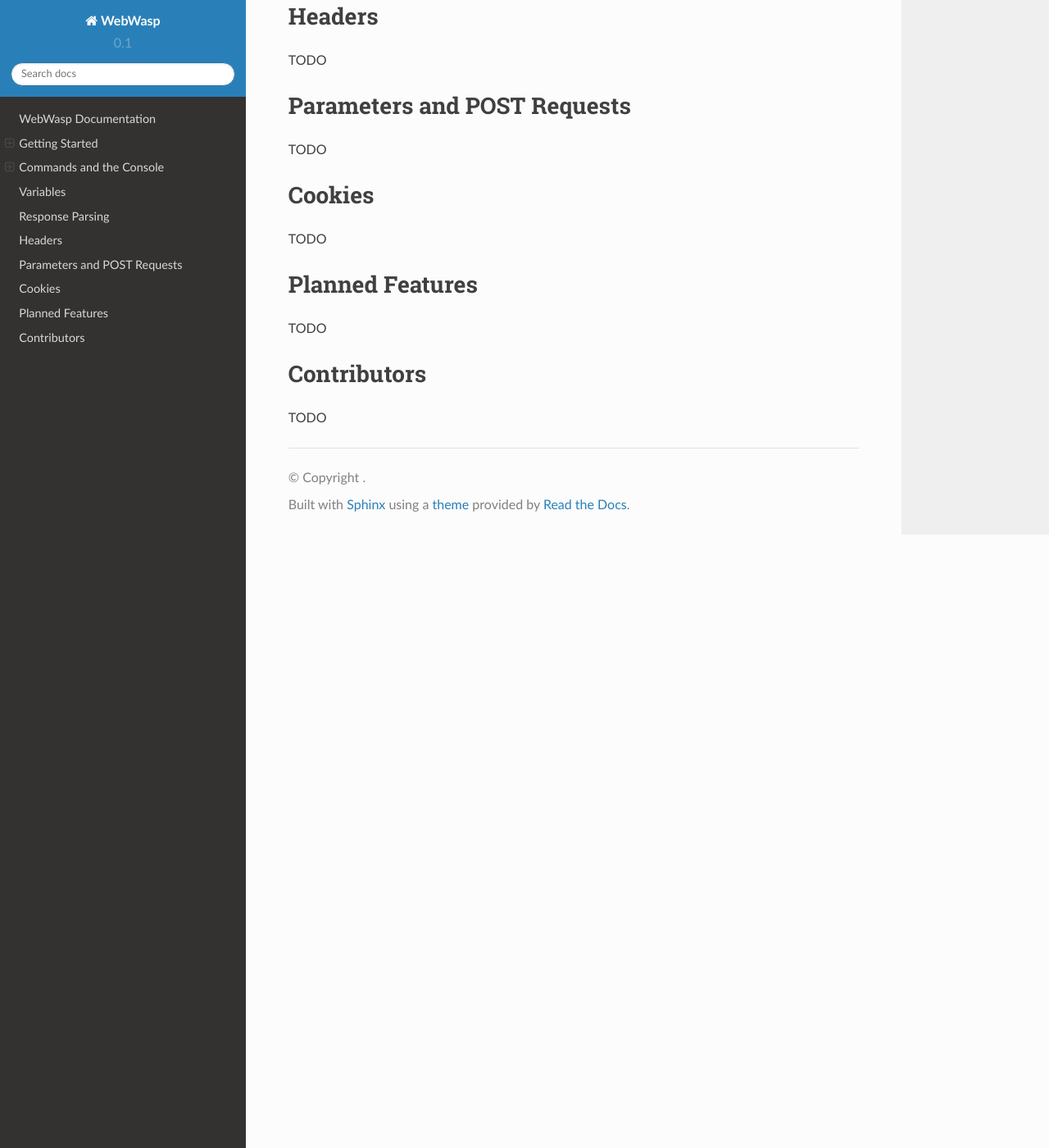
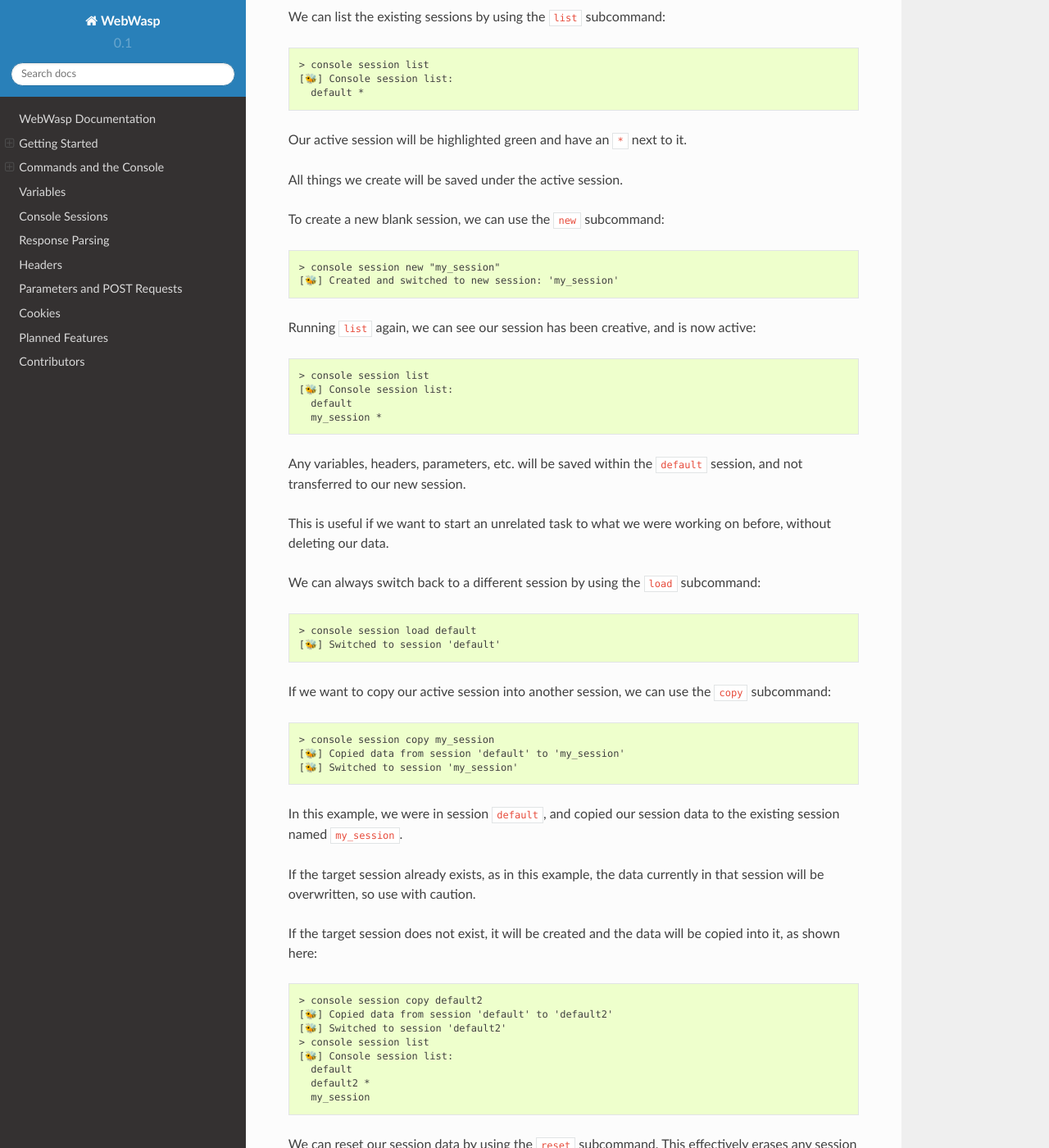
Before and after one commit to m-rosinsky/WebWasp, a Sphinx documentation site: the page built from docs/source/index.rst, in a window 1280 px wide and 1400 px high, scrolled down 4923 px. Shown: the whole window at 82% size. Built offline with Sphinx 7.4.7 and the Read the Docs theme 2.0.0, drawn with Linux system fonts in a browser that asks for light colours; some of the changed text lies outside the part shown.

Commit message:
Added console session docs

```diff
--- a/docs/source/index.rst
+++ b/docs/source/index.rst
@@ -110,9 +110,8 @@ If we want to see the actual source code of the response, we can use the ``-t``
 
 .. code-block::
 
-  > response show -t
-  <!doctype html>
-  --truncated--
+  > response show text
+  <!doctype html><html itemscope="" itemtype="http://schema.org/WebPage" lang="en"><head>...
 
 Commands and the Console
 ========================
@@ -133,6 +132,7 @@ These include:
 * Enhanced tab completions
 * Command shortening
 * Session persistence
+* Session context management
 
 Getting Help
 ------------
@@ -243,6 +243,99 @@ Variables
 
 TODO
 
+Console Sessions
+================
+
+By default, WebWasp will create a session for us called ``default`` to work in.
+
+We can list the existing sessions by using the ``list`` subcommand:
+
+.. code-block::
+
+  > console session list
+  [🐝] Console session list:
+    default *
+
+Our active session will be highlighted green and have an ``*`` next to it.
+
+All things we create will be saved under the active session.
+
+To create a new blank session, we can use the ``new`` subcommand:
+
+.. code-block::
+
+  > console session new "my_session"
+  [🐝] Created and switched to new session: 'my_session'
+
+Running ``list`` again, we can see our session has been creative, and is now active:
+
+.. code-block::
+
+  > console session list
+  [🐝] Console session list:
+    default
+    my_session *
+
+Any variables, headers, parameters, etc. will be saved within the ``default`` session, and not transferred to our new session.
+
+This is useful if we want to start an unrelated task to what we were working on before, without deleting our data.
+
+We can always switch back to a different session by using the ``load`` subcommand:
+
+.. code-block::
+
+  > console session load default
+  [🐝] Switched to session 'default'
+
+If we want to copy our active session into another session, we can use the ``copy`` subcommand:
+
+.. code-block::
+
+  > console session copy my_session
+  [🐝] Copied data from session 'default' to 'my_session'
+  [🐝] Switched to session 'my_session'
+
+In this example, we were in session ``default``, and copied our session data to the existing session named ``my_session``.
+
+If the target session already exists, as in this example, the data currently in that session will be overwritten, so use with caution.
+
+If the target session does not exist, it will be created and the data will be copied into it, as shown here:
+
+.. code-block::
+
+  > console session copy default2
+  [🐝] Copied data from session 'default' to 'default2'
+  [🐝] Switched to session 'default2'
+  > console session list
+  [🐝] Console session list:
+    default
+    default2 *
+    my_session
+
+We can reset our session data by using the ``reset`` subcommand. This effectively erases any session data we currently have:
+
+.. code-block::
+
+  > console session reset
+  [🐝] Resetting data for session 'default'
+
+We can also delete sessions using the ``delete`` subcommand:
+
+.. code-block::
+
+  > console session delete my_session
+  [🐝] Deleted session 'my_session'
+
+If we delete our current session, it will switch us back to ``default``:
+
+.. code-block::
+
+  > console session delete default2
+  [🐝] Deleted session 'default2'
+  [🐝] Switched to session 'default'
+
+If we delete the ``default`` session, it will be recreated with blank data.
+
 Response Parsing
 ================
 
```
Also changed, not shown: other parts of docs/source/index.rst (+2 -2 lines).
